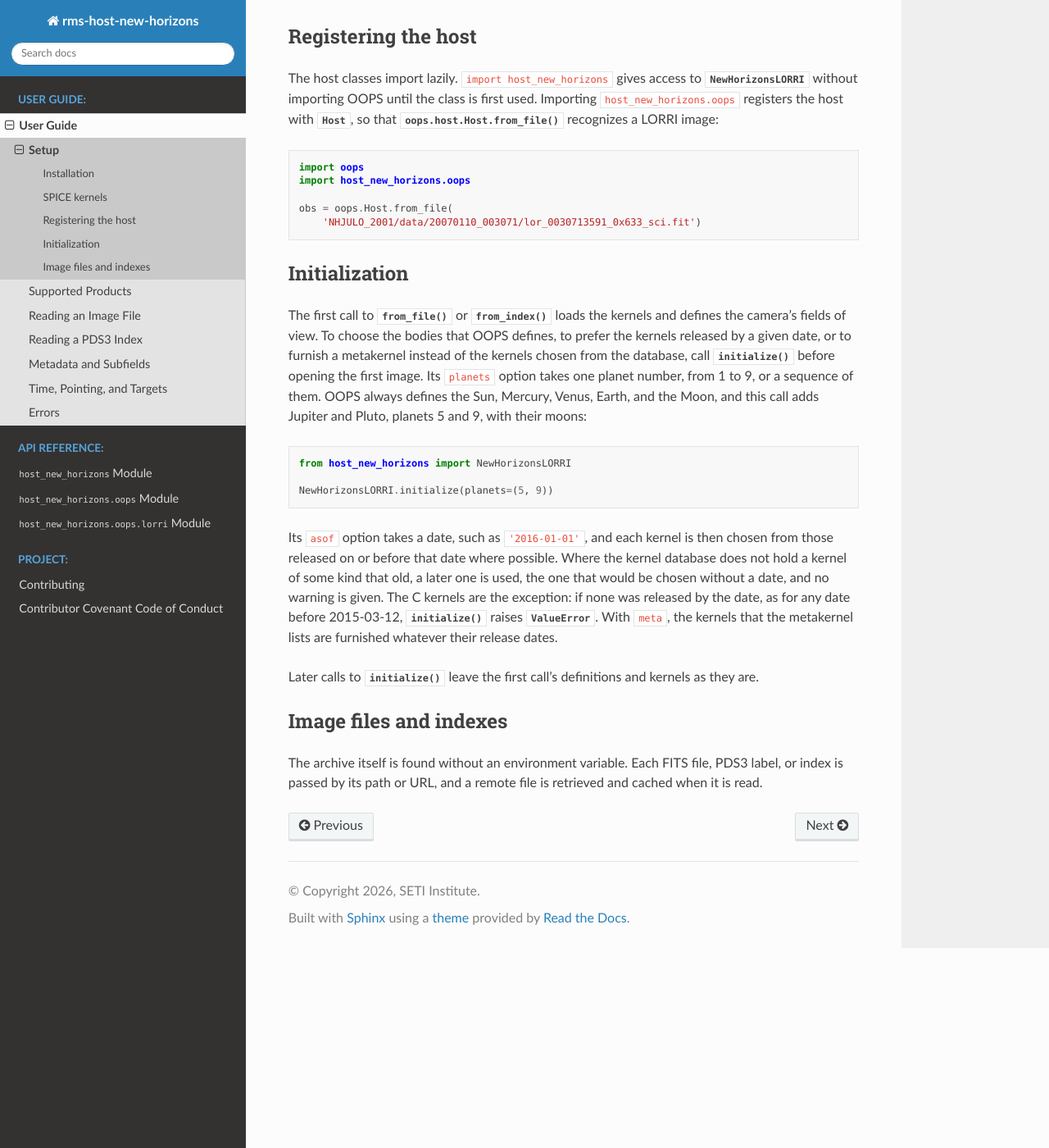
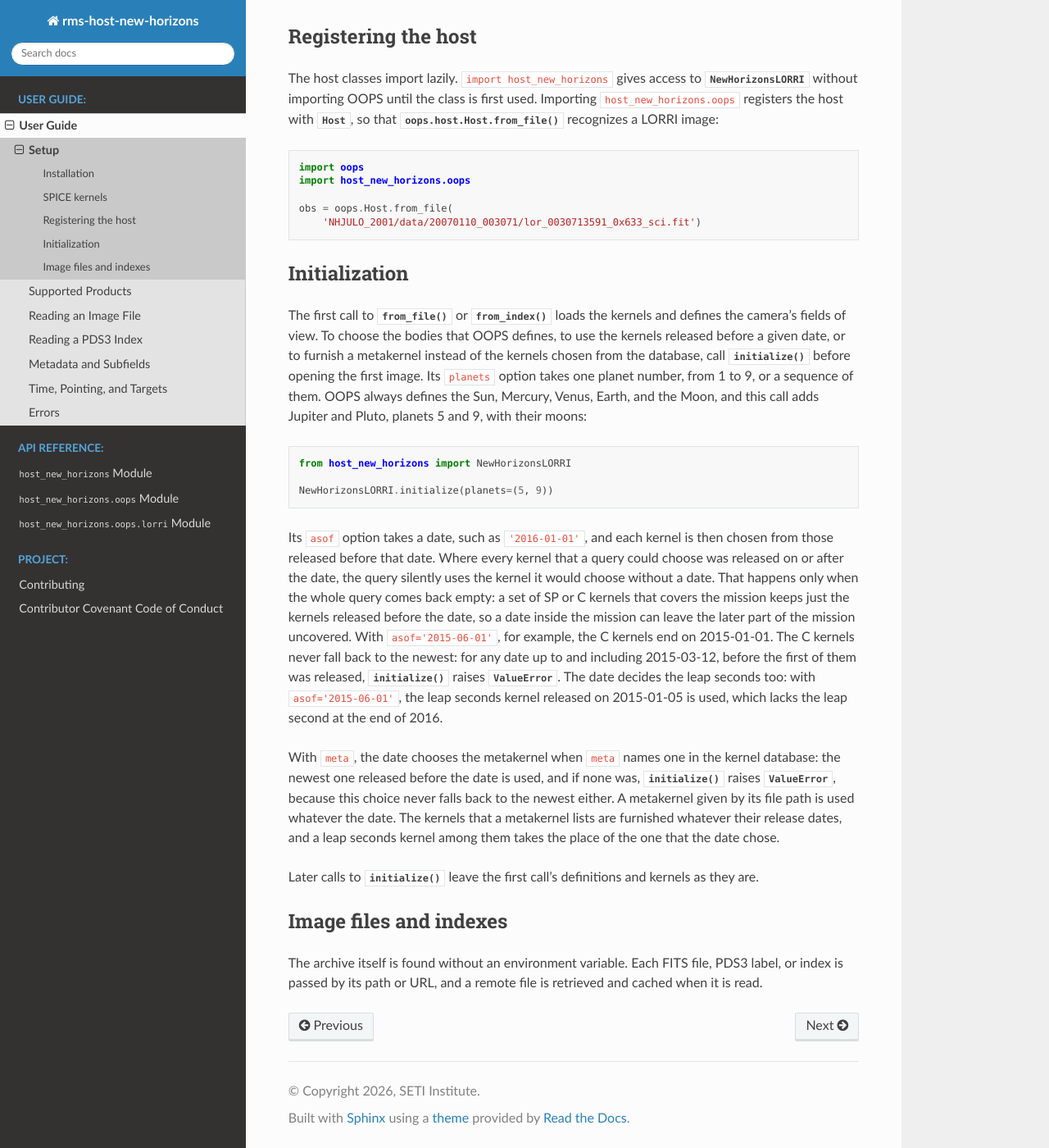
Before and after one commit to SETI/rms-host-new-horizons, a Sphinx documentation site: the page built from docs/user_guide/user_guide_setup.rst, in a window 1280 px wide and 1400 px high, scrolled down 968 px. Shown: the whole window at 82% size. Built offline with Sphinx 7.4.7 and the Read the Docs theme 3.1.0, drawn with Linux system fonts in a browser that asks for light colours.

Commit message:
State the asof and row_dicts behavior exactly
Every database call receives the date as YYYY-MM-DDT00:00:00, and
spicedb keeps the kernels whose RELEASE_DATE is at most that string, so
the kernels used are those released before the date. The docs said "on
or before". A query falls back to the newest kernel only when every
kernel it could choose was released on or after the date, so a set of
SP or C kernels inside the mission keeps only the earlier ones: with
asof='2015-06-01' the C kernels end on 2015-01-01. The date also picks
the leap seconds kernel.

With meta, the date picks a metakernel named in the database, and that
query has no fallback, so a date before its release raises ValueError.
A metakernel given by its path is used whatever the date, and the
kernels it lists, a leap seconds kernel among them, load whatever their
release dates. The initialize() docstrings, the Raises sections and the
setup chapter now say so, and spice_instrument_kernel() loses its old
"applicable as of that date" wording.

The errors chapter listed call-time errors that given rows never
raise. It now states the row_dicts behavior once, before the list. An
invalid pds3_options is checked only when a PDS3 label file is parsed,
so not for a given label, given rows, a FITS file, or a parsed label
passed to from_file(); the Raises sections and the chapter say so.

The row_dicts test passed an explicit supplement, so it could not see
a check of the "_index" name. It now uses the default supplement with a
name that lacks "_index"; a mutant that makes that check fails it.

Co-Authored-By: Claude Opus 5.5 <noreply@anthropic.com>
Claude-Session: https://claude.ai/code/session_01RG3ZiBNx376YVT9xgP1ET9

```diff
--- a/docs/user_guide/user_guide_index.rst
+++ b/docs/user_guide/user_guide_index.rst
@@ -62,7 +62,7 @@ The ``supplement`` argument chooses the supplemental index:
 - By default, the host reads the file beside the index whose name has
   ``_supplemental_index`` in place of ``_index``, in upper or lower case. That file must
   exist, and an index whose file name lacks ``_index`` raises
-  :exc:`~oops.host.HostIndexError`.
+  :exc:`~oops.host.HostIndexError`, unless ``row_dicts`` is given.
 - A path or URL reads that file instead.
 - None or an empty path raises :exc:`~oops.host.HostIndexError`, unless ``row_dicts`` is
   given.
@@ -96,8 +96,8 @@ Other arguments
 
 ``row_dicts``
     The rows themselves, one dictionary per row, each already merged with its
-    supplement row, as a list or any other iterable. The host then reads neither the
-    tables nor their labels, and ``supplement``, ``label``, and ``pds3_options`` are
+    supplement row, as a list or any other iterable. The host then leaves the tables
+    and their labels unread, and ``supplement``, ``label``, and ``pds3_options`` are
     ignored, so the checks that need a label are skipped: the labels need not exist, the
     index's file name need not hold ``_index``, and the index is not checked to be a New
     Horizons LORRI index. ``fov_type``, ``select``, and ``filter`` are still checked, as
--- a/docs/user_guide/user_guide_setup.rst
+++ b/docs/user_guide/user_guide_setup.rst
@@ -64,8 +64,8 @@ Initialization
 
 The first call to :meth:`~host_new_horizons.oops.lorri.NewHorizonsLORRI.from_file` or
 :meth:`~host_new_horizons.oops.lorri.NewHorizonsLORRI.from_index` loads the kernels and
-defines the camera's fields of view. To choose the bodies that OOPS defines, to prefer
-the kernels released by a given date, or to furnish a metakernel instead of the kernels
+defines the camera's fields of view. To choose the bodies that OOPS defines, to use
+the kernels released before a given date, or to furnish a metakernel instead of the kernels
 chosen from the database, call
 :meth:`~host_new_horizons.oops.lorri.NewHorizonsLORRI.initialize` before opening the
 first image. Its ``planets`` option takes one planet number, from 1 to 9, or a sequence
@@ -79,13 +79,26 @@ adds Jupiter and Pluto, planets 5 and 9, with their moons:
    NewHorizonsLORRI.initialize(planets=(5, 9))
 
 Its ``asof`` option takes a date, such as ``'2016-01-01'``, and each kernel is then
-chosen from those released on or before that date where possible. Where the kernel
-database does not hold a kernel of some kind that old, a later one is used, the one that
-would be chosen without a date, and no warning is given. The C kernels are the
-exception: if none was released by the date, as for any date before 2015-03-12,
+chosen from those released before that date. Where every kernel that a query could
+choose was released on or after the date, the query silently uses the kernel it would
+choose without a date. That happens only when the whole query comes back empty: a set
+of SP or C kernels that covers the mission keeps just the kernels released before the
+date, so a date inside the mission can leave the later part of the mission uncovered.
+With ``asof='2015-06-01'``, for example, the C kernels end on 2015-01-01. The C kernels
+never fall back to the newest: for any date up to and including 2015-03-12, before the
+first of them was released,
 :meth:`~host_new_horizons.oops.lorri.NewHorizonsLORRI.initialize` raises
-:exc:`ValueError`. With ``meta``, the kernels that the metakernel lists are furnished
-whatever their release dates.
+:exc:`ValueError`. The date decides the leap seconds too: with ``asof='2015-06-01'``,
+the leap seconds kernel released on 2015-01-05 is used, which lacks the leap second at
+the end of 2016.
+
+With ``meta``, the date chooses the metakernel when ``meta`` names one in the kernel
+database: the newest one released before the date is used, and if none was,
+:meth:`~host_new_horizons.oops.lorri.NewHorizonsLORRI.initialize` raises
+:exc:`ValueError`, because this choice never falls back to the newest either. A
+metakernel given by its file path is used whatever the date. The kernels that a
+metakernel lists are furnished whatever their release dates, and a leap seconds kernel
+among them takes the place of the one that the date chose.
 
 Later calls to :meth:`~host_new_horizons.oops.lorri.NewHorizonsLORRI.initialize` leave
 the first call's definitions and kernels as they are.
```
Also changed, not shown: docs/user_guide/user_guide_errors.rst (+15 -5 lines), 4 other files.
